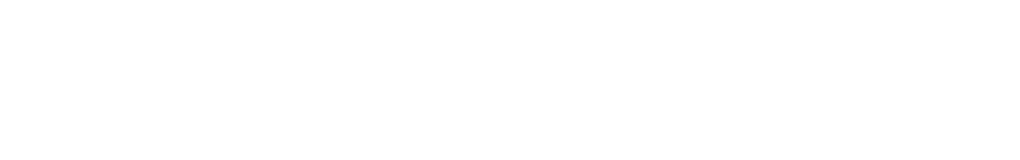
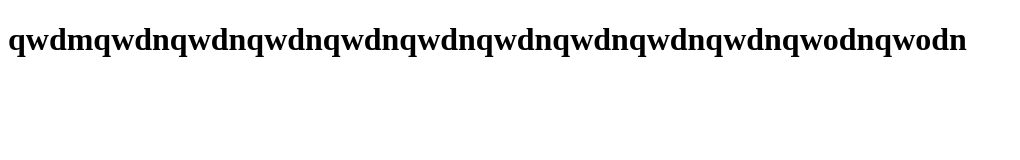
Before and after one commit to Giviko28/Practice-Repo, a plain HTML site: page somerandom.html in a window 1280 px wide. Shown: the whole page, without its empty margins (0-1020 px from the left). Drawn offline with Linux system fonts and the light colour scheme.

Commit message:
Testing name

```diff
--- a/somerandom.html
+++ b/somerandom.html
@@ -5,6 +5,6 @@
     <title>Title</title>
 </head>
 <body>
-
+    <h1>qwdmqwdnqwdnqwdnqwdnqwdnqwdnqwdnqwdnqwdnqwodnqwodn</h1>
 </body>
 </html>
```
